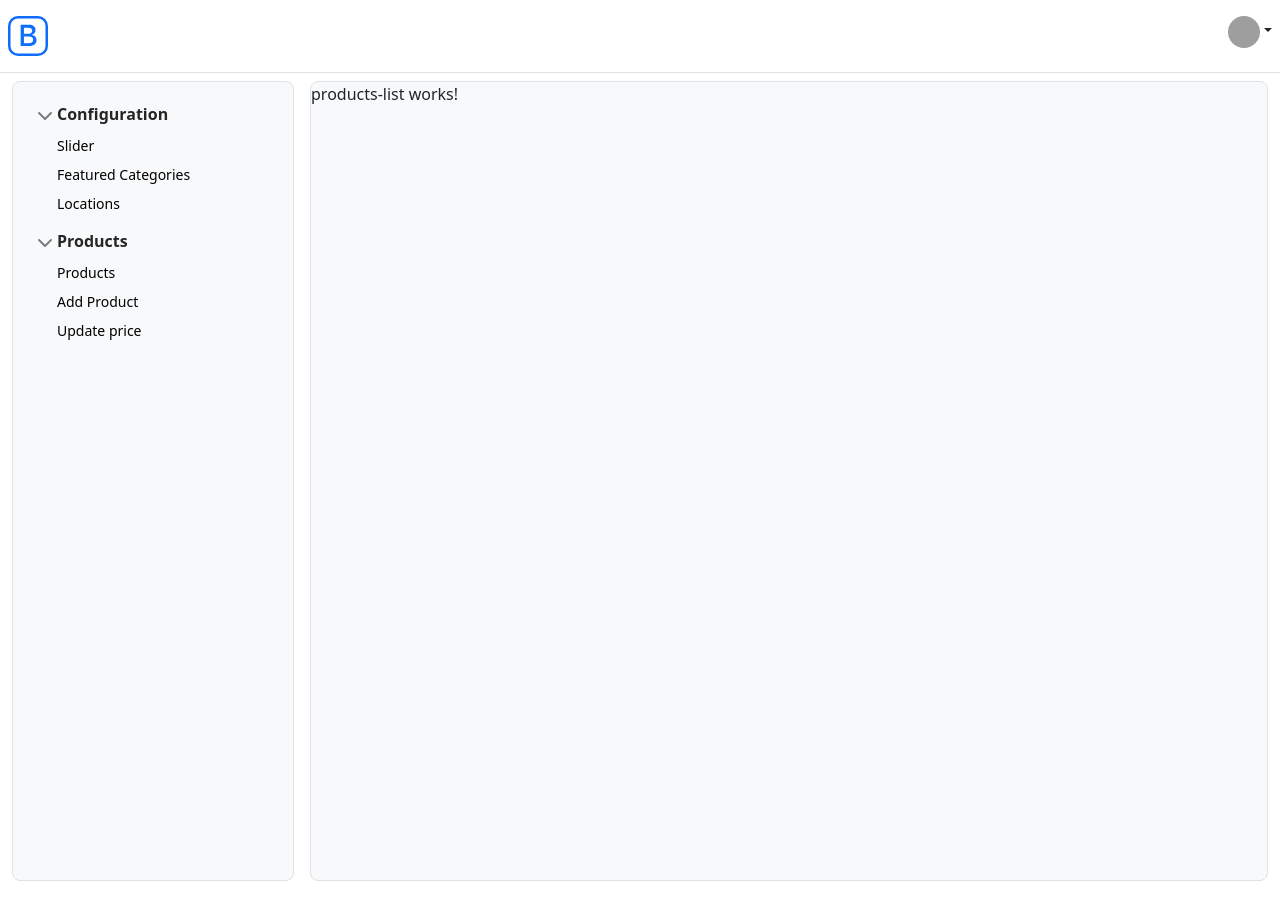
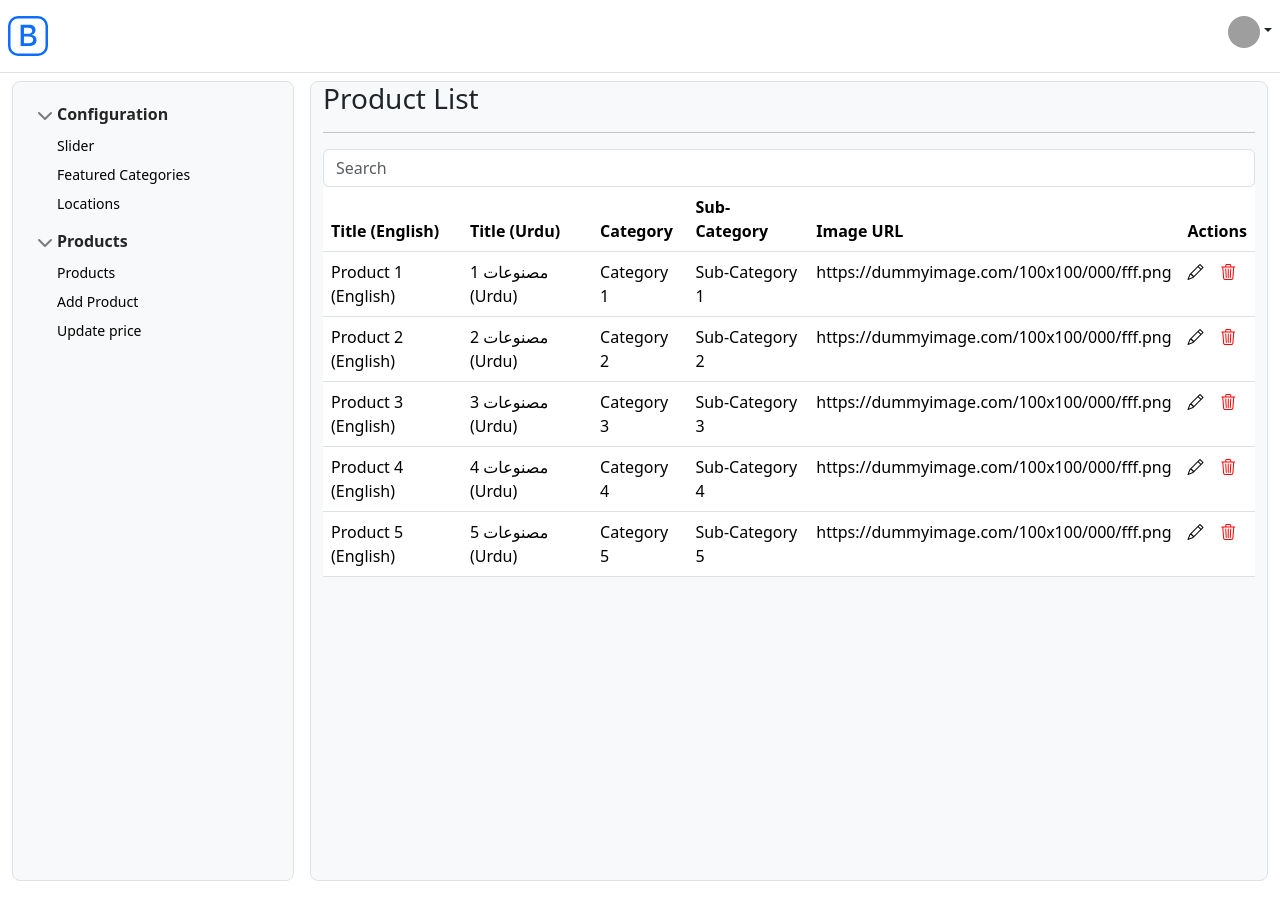
Before and after one commit to abeel50/admin-dashboard, an Angular app: page /products in a window 1280 px wide. Built offline with nearby package versions, Linux system fonts and the light colour scheme; grey boxes are pictures that could not be loaded.

Commit message:
product List

```diff
--- a/src/app/pages/products/products-list/products-list.component.html
+++ b/src/app/pages/products/products-list/products-list.component.html
@@ -1,3 +1,70 @@
-<p>
-  products-list works!
-</p>
+<div class="container">
+  <h3>Product List</h3>
+  <hr>
+  <div class="row">
+    <div class="col-md-12">
+      <div class="form-group">
+        <input type="text" class="form-control" placeholder="Search">
+      </div>
+      <table class="table table-responsive">
+        <thead>
+          <tr>
+            <th>Title (English)</th>
+            <th>Title (Urdu)</th>
+            <th>Category</th>
+            <th>Sub-Category</th>
+            <th>Image URL</th>
+            <th>Actions</th>
+          </tr>
+        </thead>
+        <tbody>
+          <tr>
+            <td>Product 1 (English)</td>
+            <td>مصنوعات 1 (Urdu)</td>
+            <td>Category 1</td>
+            <td>Sub-Category 1</td>
+            <td>https://dummyimage.com/100x100/000/fff.png</td>
+            <td><i class="bi bi-pencil"></i> &nbsp;&nbsp;&nbsp;<i class="bi bi-trash3" style="color: red;"></i>
+            </td>
+          </tr>
+          <tr>
+            <td>Product 2 (English)</td>
+            <td>مصنوعات 2 (Urdu)</td>
+            <td>Category 2</td>
+            <td>Sub-Category 2</td>
+            <td>https://dummyimage.com/100x100/000/fff.png</td>
+            <td><i class="bi bi-pencil"></i> &nbsp;&nbsp;&nbsp;<i class="bi bi-trash3" style="color: red;"></i>
+            </td>
+          </tr>
+          <tr>
+            <td>Product 3 (English)</td>
+            <td>مصنوعات 3 (Urdu)</td>
+            <td>Category 3</td>
+            <td>Sub-Category 3</td>
+            <td>https://dummyimage.com/100x100/000/fff.png</td>
+            <td><i class="bi bi-pencil"></i> &nbsp;&nbsp;&nbsp;<i class="bi bi-trash3" style="color: red;"></i>
+            </td>
+          </tr>
+          <tr>
+            <td>Product 4 (English)</td>
+            <td>مصنوعات 4 (Urdu)</td>
+            <td>Category 4</td>
+            <td>Sub-Category 4</td>
+            <td>https://dummyimage.com/100x100/000/fff.png</td>
+            <td><i class="bi bi-pencil"></i> &nbsp;&nbsp;&nbsp;<i class="bi bi-trash3" style="color: red;"></i>
+            </td>
+          </tr>
+          <tr>
+            <td>Product 5 (English)</td>
+            <td>مصنوعات 5 (Urdu)</td>
+            <td>Category 5</td>
+            <td>Sub-Category 5</td>
+            <td>https://dummyimage.com/100x100/000/fff.png</td>
+            <td><i class="bi bi-pencil"></i> &nbsp;&nbsp;&nbsp;<i class="bi bi-trash3" style="color: red;"></i>
+            </td>
+          </tr>
+        </tbody>
+      </table>
+    </div>
+  </div>
+</div>
```
